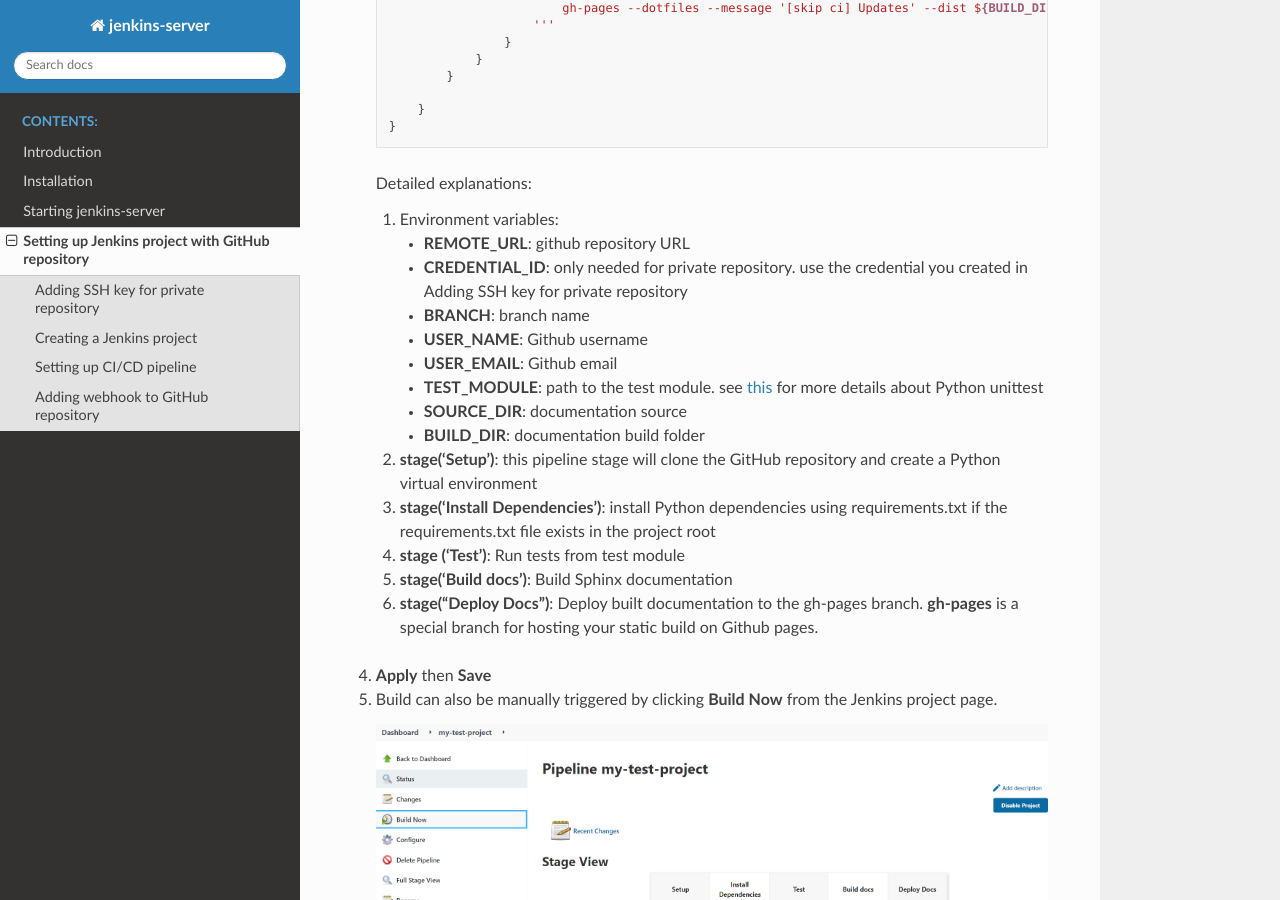
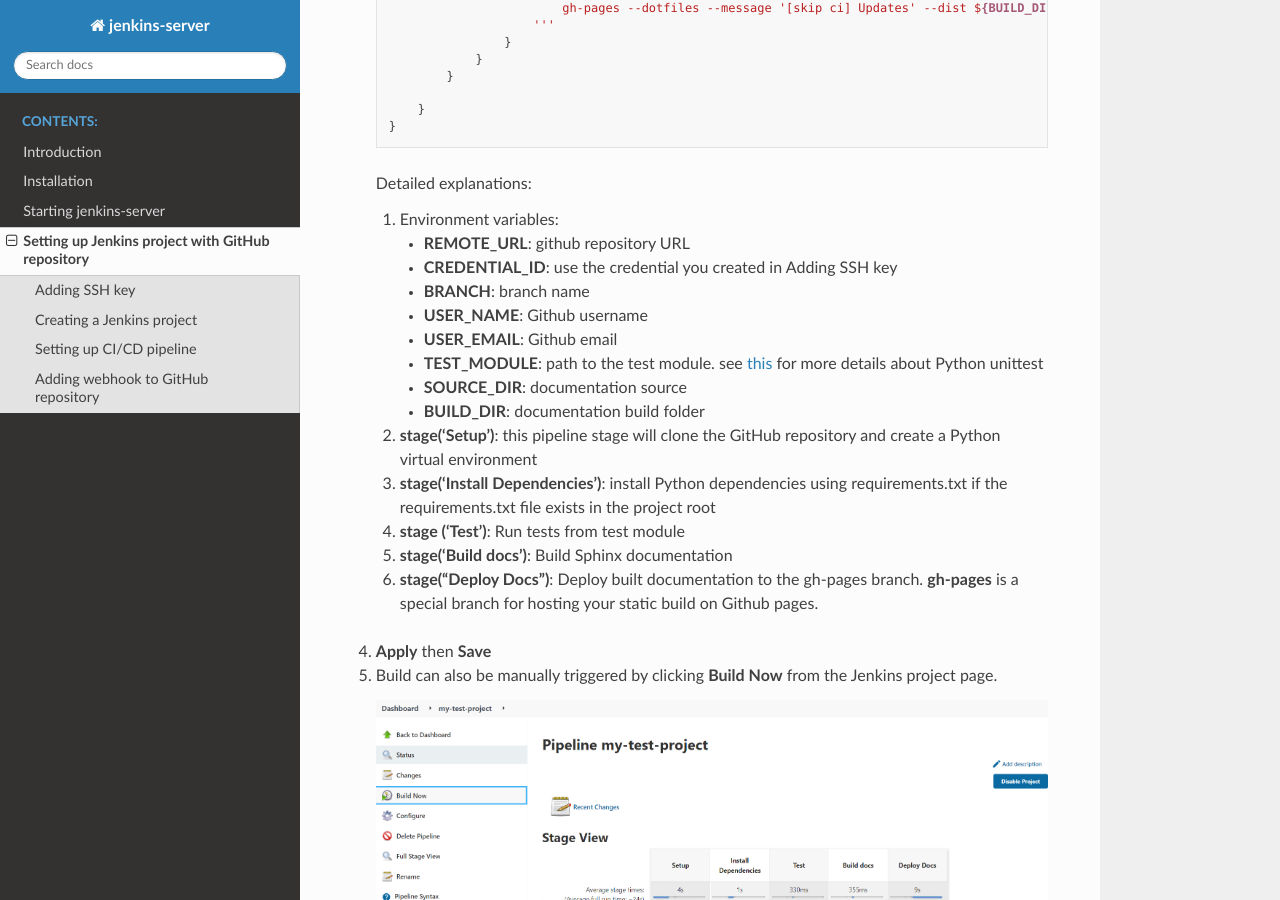
Before and after one commit to LIN810116/jenkins-server, a Sphinx documentation site: the page built from docs/source/setting_up_jenkins_project_with_github_repository.rst, in a window 1280 px wide and 900 px high, scrolled down 3740 px. Built offline with Sphinx 7.4.7 and the Read the Docs theme 2.0.0, drawn with Linux system fonts in a browser that asks for light colours; some of the changed text lies outside the part shown.

Commit message:
Update docs

```diff
--- a/docs/source/setting_up_jenkins_project_with_github_repository.rst
+++ b/docs/source/setting_up_jenkins_project_with_github_repository.rst
@@ -4,8 +4,8 @@
 
 A template repository can be downloaded from :download:`here <./_static/template-project.zip>`
 
-Adding SSH key for private repository
-=====================================
+Adding SSH key
+==============
 
 #. Run ``ssh-keygen`` command to generate the ssh key pair.
 #. Adding ssh public key to GitHub repository. See `the the Deploy keys setup instructions <https://docs.github.com/en/developers/overview/managing-deploy-keys#setup-2>`_ (you can skip the first step)
@@ -139,7 +139,7 @@
    #. Environment variables:
 
       * **REMOTE_URL**: github repository URL
-      * **CREDENTIAL_ID**: only needed for private repository. use the credential you created in :ref:`Adding SSH key for private repository`
+      * **CREDENTIAL_ID**: use the credential you created in :ref:`Adding SSH key`
       * **BRANCH**: branch name
       * **USER_NAME**: Github username
       * **USER_EMAIL**: Github email
```
